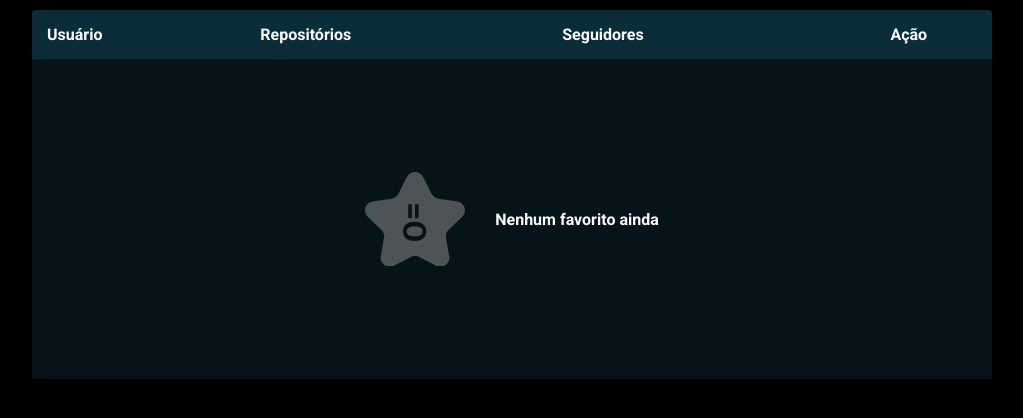
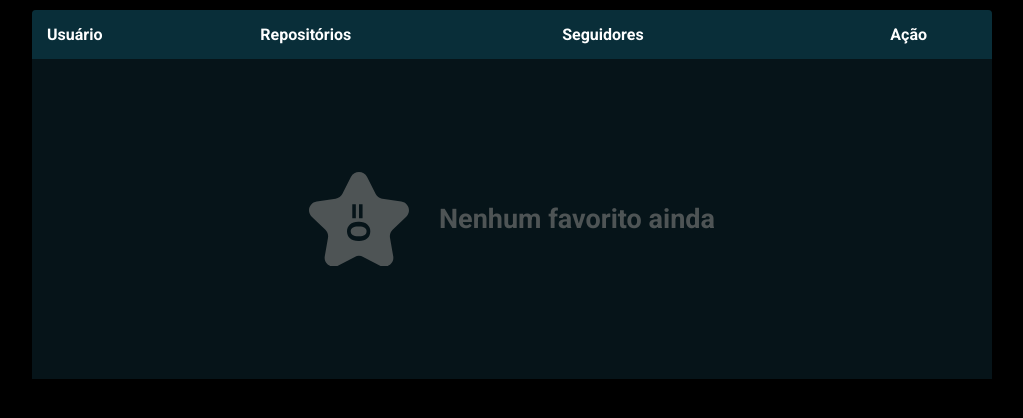
Before and after one commit to dbento-dev/gitFav, a plain HTML site: page index.html in a window 1280 px wide. Shown: the part 108-526 px from the top of the page, without its empty margins (128-1151 px from the left). Drawn offline with Linux system fonts and the light colour scheme.

Commit message:
fix: ajusted text styles at empty row msg

```diff
--- a/styles.css
+++ b/styles.css
@@ -183,3 +183,9 @@ table td:last-child {
   justify-content: center;
   gap: 3rem;
 }
+
+.empty-content span {
+  color: #4e5455;
+  font-weight: bold;
+  font-size: clamp(2rem, 2.5rem + 5vw, 2.7rem);
+}
```
